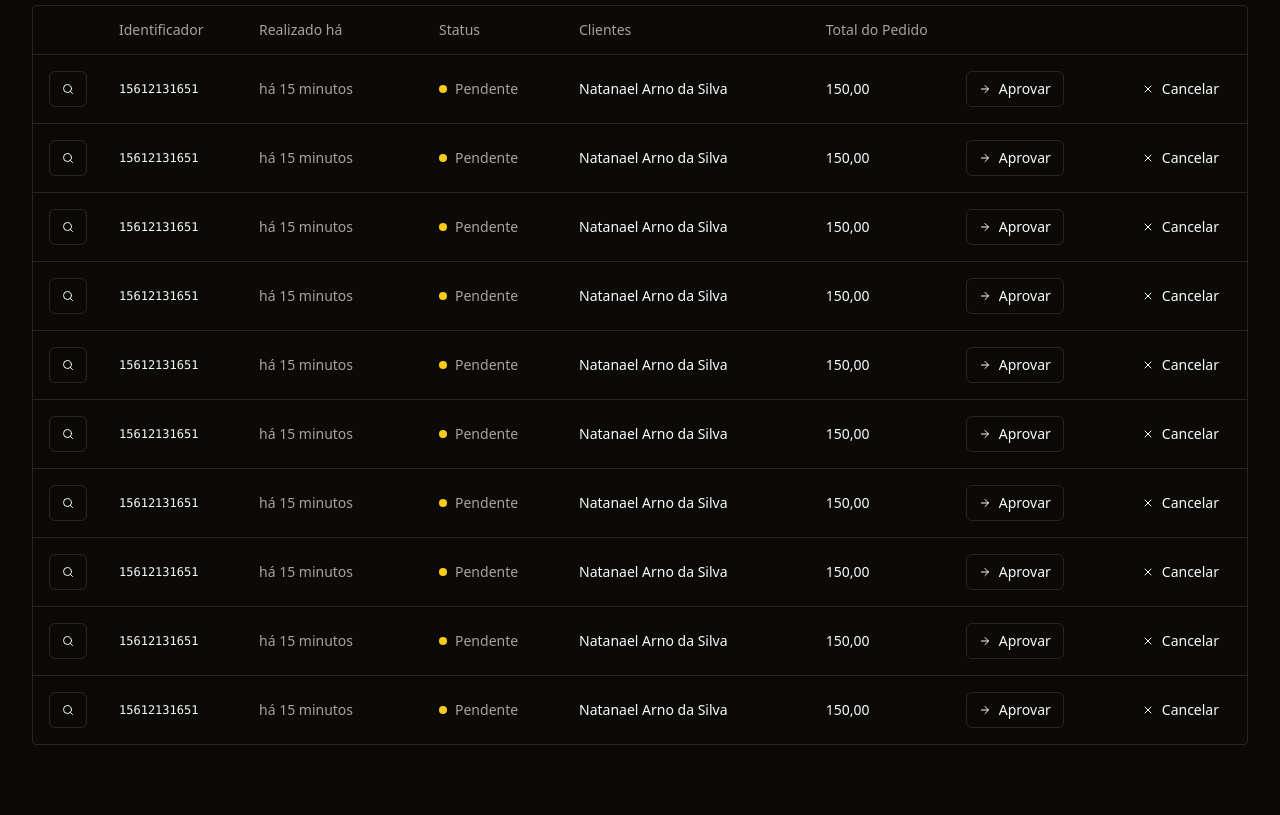
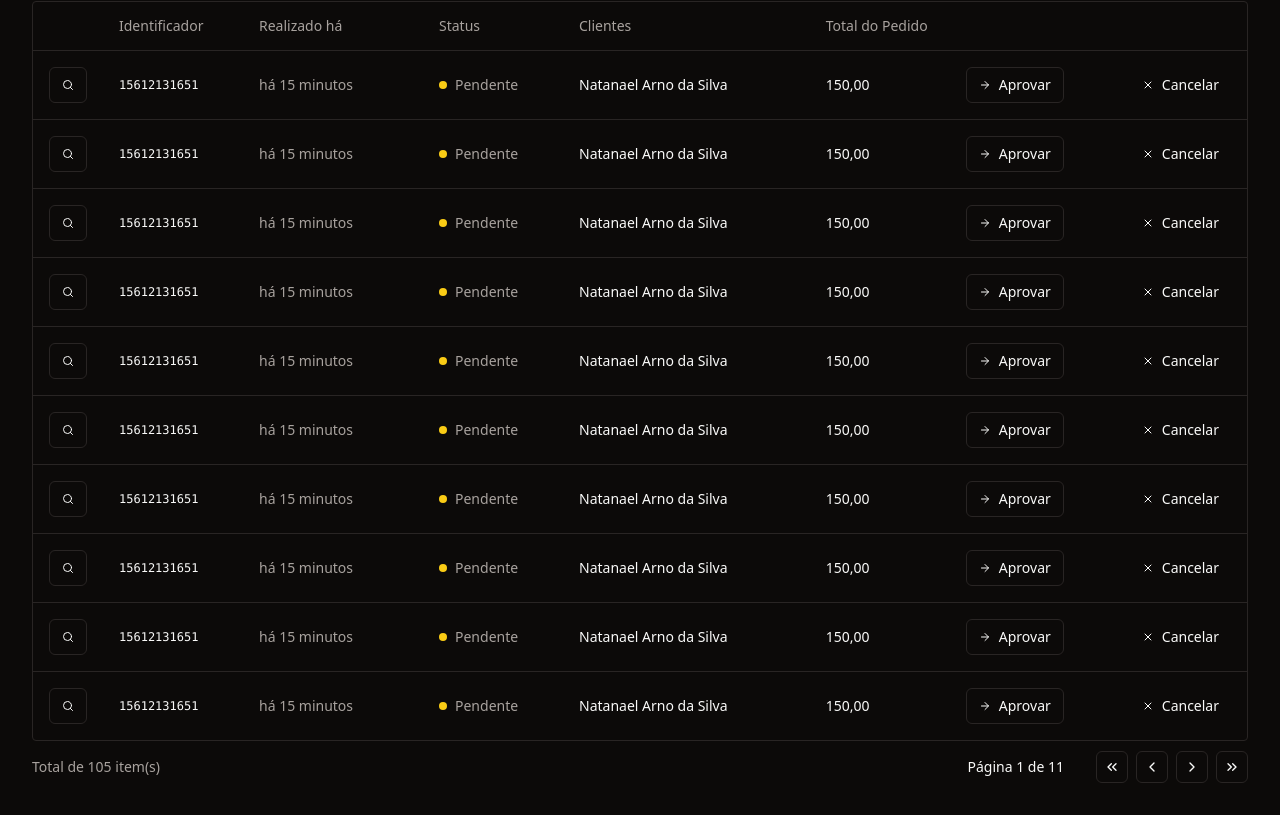
Before and after one commit to Nata07/pizzashop-web, a React (Vite) app: page /orders in a window 1280 px wide. Shown: the part 186-1001 px from the top of the page. Before the commit the page ends 963 px from the top, so only its background shows below. Built offline with nearby package versions, Linux system fonts and the light colour scheme.

Commit message:
feat: added pagination table

```diff
--- /dev/null
+++ b/src/components/pagination.tsx
@@ -0,0 +1,54 @@
+import {
+  ChevronLeft,
+  ChevronRight,
+  ChevronsLeft,
+  ChevronsRight,
+} from 'lucide-react'
+
+import { Button } from './ui/button'
+
+interface PaginationProps {
+  pageIndex: number
+  totalCount: number
+  perPage: number
+}
+
+export function Pagination({
+  pageIndex,
+  perPage,
+  totalCount,
+}: PaginationProps) {
+  const pages = Math.ceil(totalCount / perPage) || 1
+
+  return (
+    <div className="flex items-center justify-between">
+      <span className="text-sm text-muted-foreground">
+        Total de {totalCount} item(s)
+      </span>
+
+      <div className="flex items-center gap-6 lg:gap-8">
+        <div className="text-sm font-medium">
+          Página {pageIndex + 1} de {pages}
+        </div>
+        <div className="flex items-center gap-2">
+          <Button variant="outline" className="h-8 w-8 p-0">
+            <ChevronsLeft className="h-4 w-4" />
+            <span className="sr-only">Primeira página</span>
+          </Button>
+          <Button variant="outline" className="h-8 w-8 p-0">
+            <ChevronLeft className="h-4 w-4" />
+            <span className="sr-only">Página anterior</span>
+          </Button>
+          <Button variant="outline" className="h-8 w-8 p-0">
+            <ChevronRight className="h-4 w-4" />
+            <span className="sr-only">Próxima página</span>
+          </Button>
+          <Button variant="outline" className="h-8 w-8 p-0">
+            <ChevronsRight className="h-4 w-4" />
+            <span className="sr-only">Última página</span>
+          </Button>
+        </div>
+      </div>
+    </div>
+  )
+}
--- a/src/pages/app/orders/orders.tsx
+++ b/src/pages/app/orders/orders.tsx
@@ -1,5 +1,6 @@
 import { Helmet } from 'react-helmet-async'
 
+import { Pagination } from '@/components/pagination'
 import {
   Table,
   TableBody,
@@ -17,7 +18,7 @@
       <Helmet title="Pedidos" />
       <div className="flex flex-col gap-4">
         <h1 className="text-3xl font-bold tracking-tight">Pedidos</h1>
-      </div>
+
         <div className="space-y-2.5">
           <OrderTableFilters />
 
@@ -42,6 +43,9 @@
               </TableBody>
             </Table>
           </div>
+
+          <Pagination perPage={10} pageIndex={0} totalCount={105} />
+        </div>
       </div>
     </>
   )
```
Lines whose indentation alone changed are shown as unchanged.
